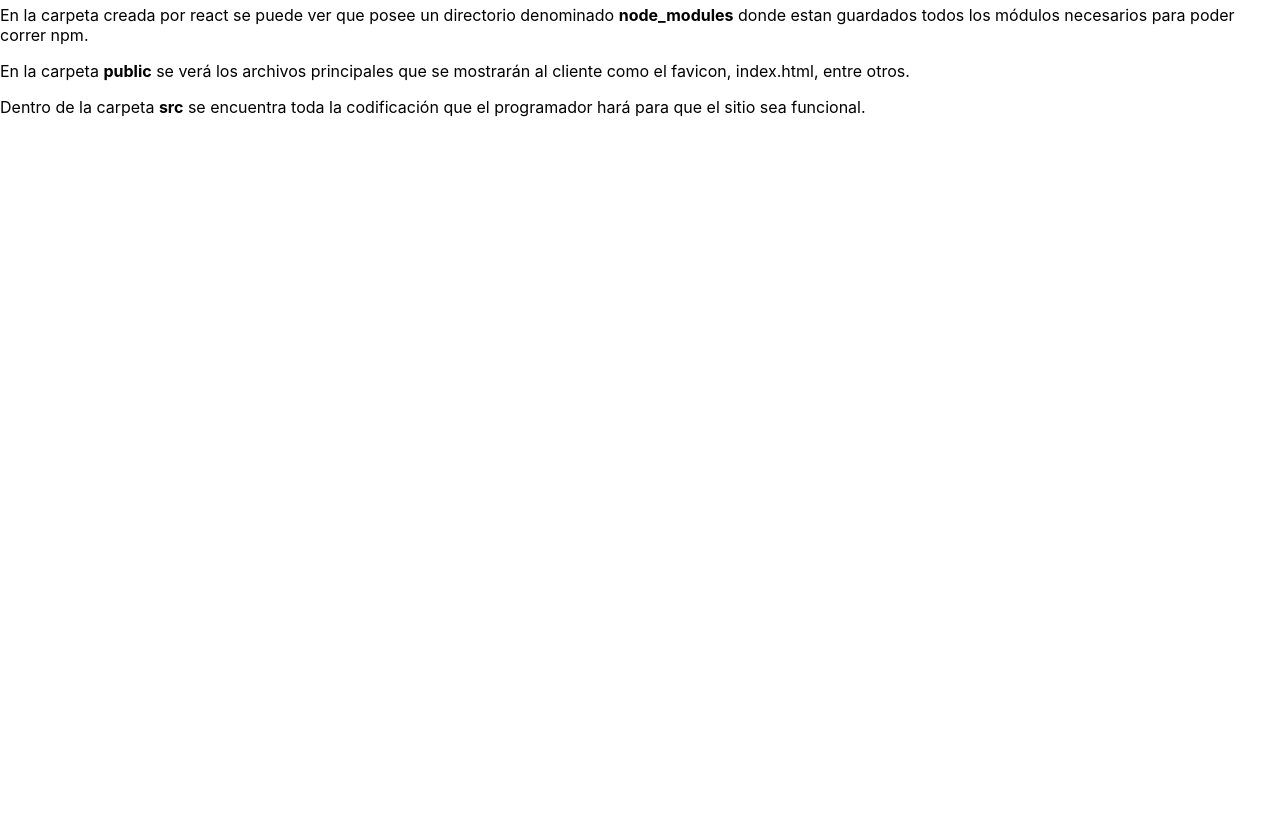
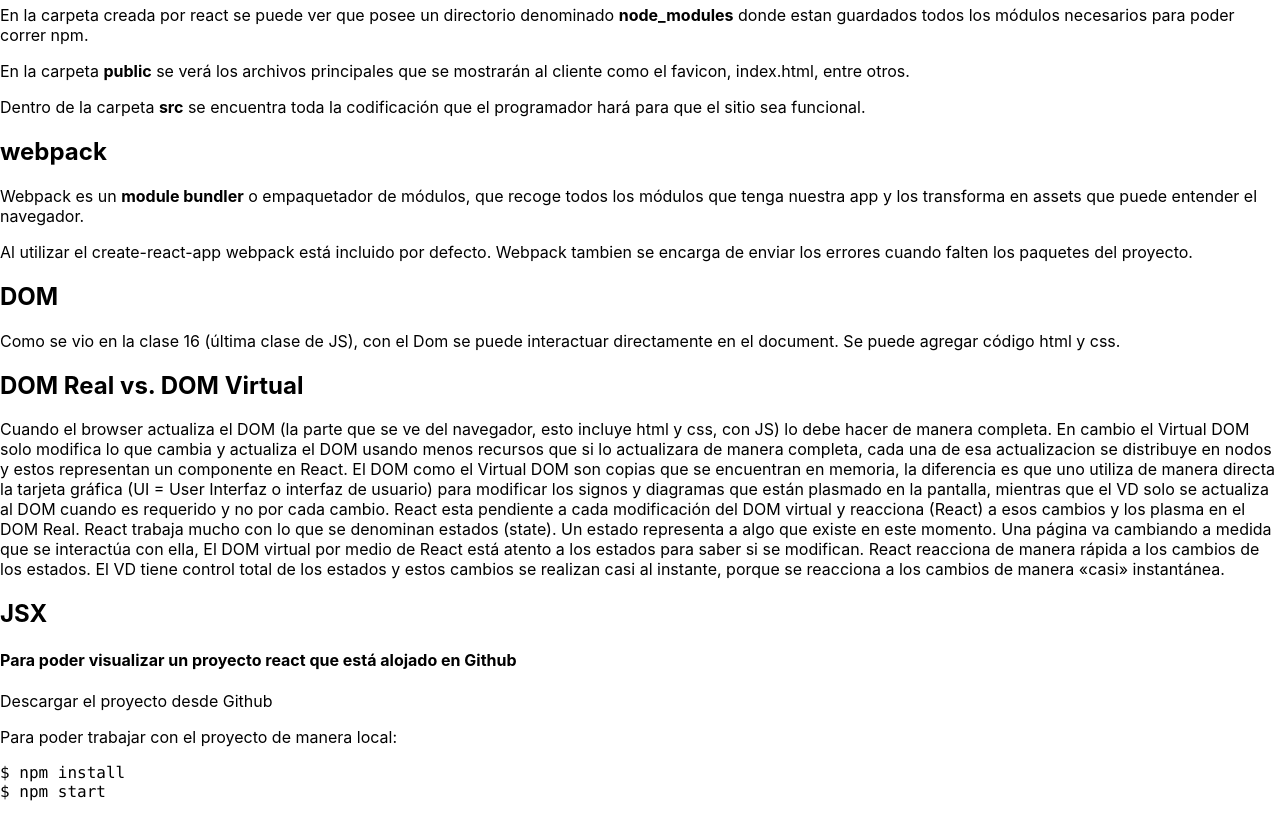
Before and after one commit to patricioprietogaray/clase17-react01, a React (Create React App) app: page / in a window 1280 px wide. Shown: the part 3140-3954 px from the top of the page. Before the commit the page ends 3273 px from the top, so only its background shows below. Built offline with nearby package versions, Linux system fonts and the light colour scheme.

Commit message:
Finalizar la intro

```diff
--- a/src/App.js
+++ b/src/App.js
@@ -179,10 +179,37 @@ function App() {
         la codificación que el programador hará para que el sitio
         sea funcional.
       </p>
+      <h2>webpack</h2>
+      <p>
+        Webpack es un <strong>module bundler</strong> o
+        empaquetador de módulos, que recoge todos los
+        módulos que tenga nuestra app y los transforma
+        en assets que puede entender el navegador.</p>
+      <p>Al utilizar el create-react-app webpack está
+        incluido por defecto. Webpack tambien se encarga
+        de enviar los errores cuando falten los paquetes
+        del proyecto.</p>
+      <h2>DOM</h2>
+      <p>Como se vio en la clase 16 (última clase de JS),
+        con el Dom se puede interactuar directamente en
+        el document. Se puede agregar código html y
+        css.</p>
+      <h2>DOM Real vs. DOM Virtual</h2>
+      <p>Cuando el browser actualiza el DOM (la parte que se ve del navegador, esto incluye html y css, con JS) lo debe hacer de manera completa. En cambio el Virtual DOM solo modifica lo que cambia y actualiza el DOM usando menos recursos que si lo actualizara de manera completa, cada una de esa actualizacion se distribuye en nodos y estos representan un componente en React. El DOM como el Virtual DOM son copias que se encuentran en memoria, la diferencia es que uno utiliza de manera directa la tarjeta gráfica (UI = User Interfaz o interfaz de usuario) para modificar los signos y diagramas que están plasmado en la pantalla, mientras que el VD solo se actualiza al DOM cuando es requerido y no por cada cambio. React esta pendiente a cada modificación del DOM virtual y reacciona (React) a esos cambios y los plasma en el DOM Real. React trabaja mucho con lo que se denominan estados (state). Un estado representa a algo que existe en este momento. Una página va cambiando a medida que se interactúa con ella, El DOM virtual por medio de React está atento a los estados para saber si se modifican. React reacciona de manera rápida a los cambios de los estados. El VD tiene control total de los estados y estos cambios se realizan casi al instante, porque se reacciona a los cambios de manera «casi» instantánea. </p>
+
+      <h2>JSX</h2>
 
 
 
-
+      <h4>Para poder visualizar un proyecto react que está alojado en Github</h4>
+      <p>Descargar el proyecto desde Github</p>
+      <p>Para poder trabajar con el proyecto de manera local:</p>
+      <pre>
+        <code>
+          $ npm install<br />
+          $ npm start
+        </code>
+      </pre>
     </>
 
 
```
